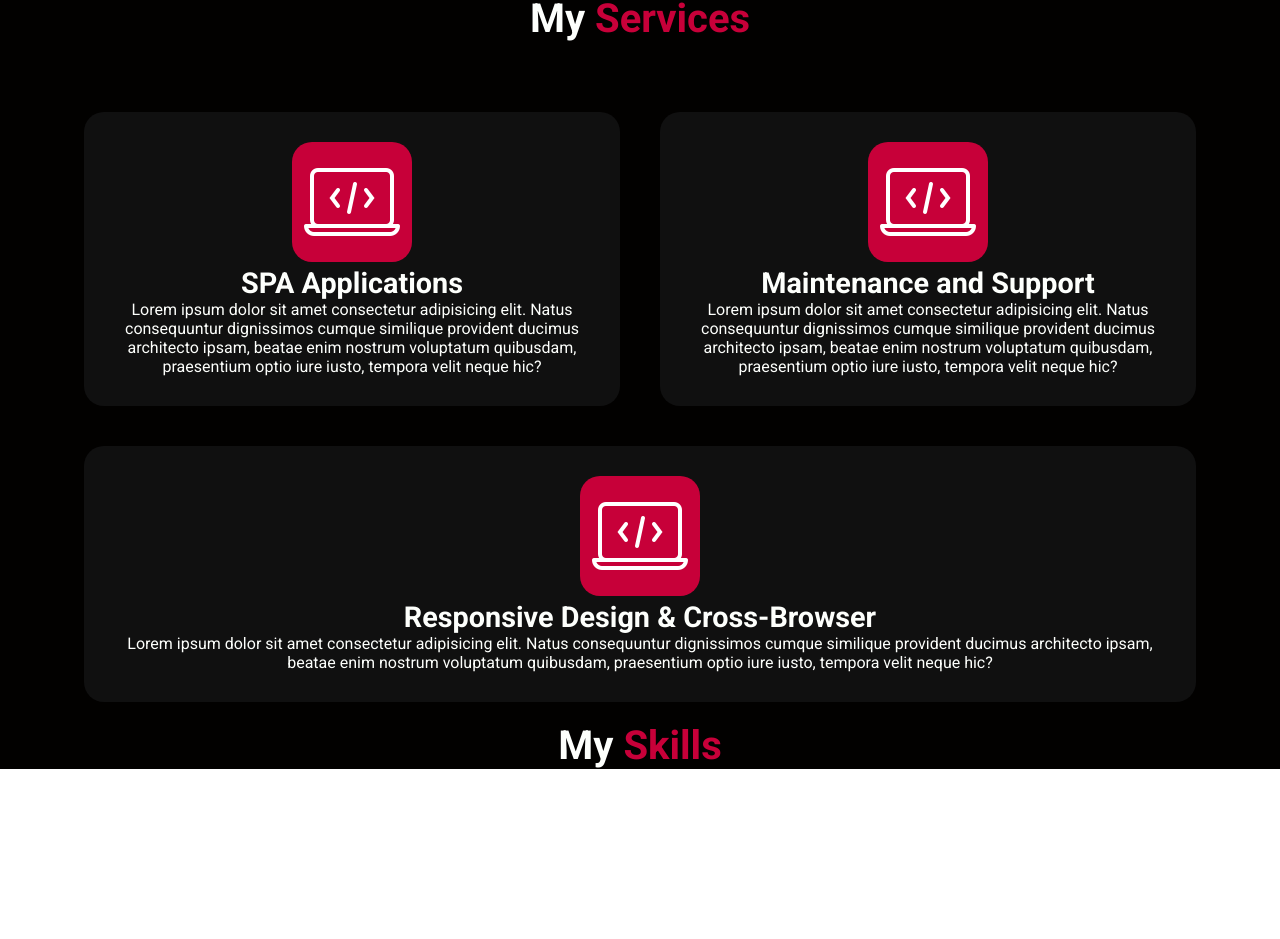
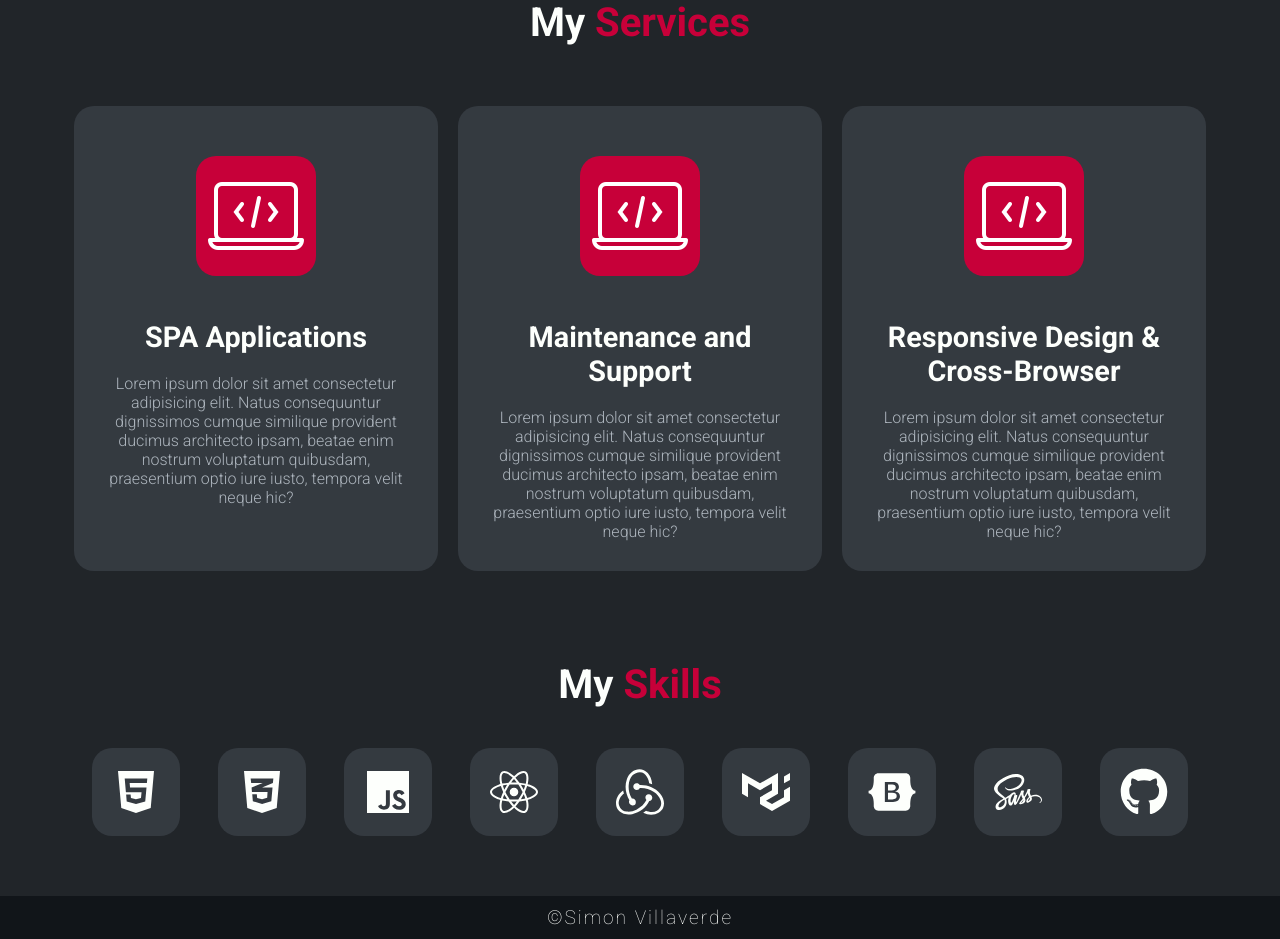
Before and after one commit to simonn435/pflio, a React (Create React App) app: page /about in a window 1280 px wide. Shown: the part 453-1392 px from the top of the page. Before the commit the page ends 1222 px from the top, so only its background shows below. Built offline with nearby package versions, Linux system fonts and the light colour scheme.

Commit message:
colors added

```diff
--- /dev/null
+++ b/src/components/Footer.js
@@ -0,0 +1,11 @@
+import React from "react";
+
+const Footer = () => {
+  return (
+    <footer className="footer">
+      <h4 className="footer__text">&copy;Simon Villaverde</h4>
+    </footer>
+  );
+};
+
+export default Footer;
--- a/src/index.css
+++ b/src/index.css
@@ -15,13 +15,15 @@ a {
 }
 
 :root {
-  --black: #020100;
-  --light-black: #101010;
+  --dark-black: #111519;
+  --black: #212529;
+  --light-black: #343a40;
+  --lighter-black: #495057;
+  --gray: #adb5bd;
   --red: #c70039;
   --blue: #235789;
   --yellow: #f1d302;
   --white: #fdfffc;
-  --gray: #c0c0c0;
 }
 
 .breaker {
@@ -142,7 +144,7 @@ a {
 
 .nav__brand {
   font-size: 1.5rem;
-  font-weight: 700;
+  font-weight: 100;
 }
 
 .navbar__inner {
@@ -316,6 +318,7 @@ a {
   width: fit-content;
   margin: auto;
   padding: 0 10px;
+  font-weight: 300;
 }
 
 .header__subtitle::before {
@@ -397,7 +400,8 @@ a {
 }
 
 .about__header h5 {
-  font-weight: 100;
+  font-weight: 300;
+  font-size: 1rem;
 }
 
 /* Content */
@@ -441,24 +445,106 @@ a {
   padding: 30px;
   border-radius: 20px;
   background: var(--light-black);
-  margin: 20px;
+  margin: 10px;
   overflow: hidden;
+}
+
+.services__subtitle {
+  margin: 20px 0;
+}
+
+.services__text {
+  font-weight: 300;
+  color: var(--gray);
 }
 
 .services__img {
   background: var(--red);
   border-radius: 20px;
+  box-shadow: 0 0 0 0 var(--red);
   padding: 10px;
-  box-shadow: 0 0 0 0 var(--red);
-  transition: box-shadow 0.4s ease;
+  transition: box-shadow 0.6s ease;
+  margin: 20px 0;
 }
 
 .services__card:hover .services__img {
-  box-shadow: 0 0 0 300px var(--red);
+  box-shadow: 0 0 0 400px var(--red);
 }
 
 /* Skills */
 
 .about__skills {
+  padding: 50px 0;
+}
+
+.about__skills h3 {
+  text-align: center;
+  margin: 30px 0;
+}
+
+.skills__container {
+  display: flex;
+  justify-content: space-evenly;
+  align-items: center;
+  flex-wrap: wrap;
+}
+
+.about__skills .skill {
+  font-size: 3rem;
+  background-color: var(--light-black);
+  display: flex;
+  justify-content: center;
+  align-items: center;
+  padding: 20px;
+  margin: 10px;
+  position: relative;
+  font-weight: 100;
+  border-radius: 20px;
+}
+
+.about__skills .skill::after {
+  content: attr(data-text);
+  position: absolute;
+  top: -20%;
+  left: 50%;
+  transform: translate(-50%, -50%);
+  background-color: var(--red);
+  border-radius: 10px;
+  font-size: 1rem;
+  padding: 5px 10px;
+  opacity: 0;
+  white-space: nowrap;
+  transition: opacity 0.3s ease;
+}
+
+.about__skills .skill::before {
+  content: "";
+  opacity: 0;
+  position: absolute;
+  top: 0%;
+  left: 50%;
+  border-left: 10px solid transparent;
+  border-right: 10px solid transparent;
+  border-top: 10px solid var(--red);
+  transform: translate(-50%, -50%);
+  transition: opacity 0.3s ease;
+}
+
+.about__skills .skill:hover::after,
+.about__skills .skill:hover::before {
+  opacity: 1;
+}
+
+/* Footer */
+
+.footer {
+  background-color: var(--dark-black);
   text-align: center;
 }
+
+.footer__text {
+  font-size: 1.2rem;
+  font-weight: 100;
+  letter-spacing: 2px;
+  padding: 10px 0;
+}
--- a/src/screens/Aboutpage.js
+++ b/src/screens/Aboutpage.js
@@ -1,7 +1,19 @@
 import React, { useEffect, useRef } from "react";
+import {
+  FaBootstrap,
+  FaCss3Alt,
+  FaGithub,
+  FaHtml5,
+  FaJs,
+  FaNodeJs,
+  FaReact,
+  FaSass,
+} from "react-icons/fa";
+import { SiMaterialUi, SiMongodb, SiRedux } from "react-icons/si";
 import cv from "../assets/CV.pdf";
 // import { FaCogs, FaDiceD6 } from "react-icons/fa";
 import descarga from "../assets/descarga.png";
+import Footer from "../components/Footer";
 
 const Aboutpage = () => {
   const ref = useRef(null);
@@ -25,6 +37,7 @@ const Aboutpage = () => {
   }, []);
 
   return (
+    <>
       <section className="about">
         <div className="about__inner">
           {/* Header */}
@@ -65,7 +78,9 @@ const Aboutpage = () => {
             <div className="services__cards-container">
               <div className="services__card">
                 <img className="services__img" src={descarga} alt="" />
-              <h4 className="section__subtitle">SPA Applications</h4>
+                <h4 className="section__subtitle services__subtitle">
+                  SPA Applications
+                </h4>
                 <p className="services__text">
                   Lorem ipsum dolor sit amet consectetur adipisicing elit. Natus
                   consequuntur dignissimos cumque similique provident ducimus
@@ -75,7 +90,9 @@ const Aboutpage = () => {
               </div>
               <div className="services__card">
                 <img className="services__img" src={descarga} alt="" />
-              <h4 className="section__subtitle">Maintenance and Support</h4>
+                <h4 className="section__subtitle services__subtitle">
+                  Maintenance and Support
+                </h4>
                 <p className="services__text">
                   Lorem ipsum dolor sit amet consectetur adipisicing elit. Natus
                   consequuntur dignissimos cumque similique provident ducimus
@@ -85,7 +102,7 @@ const Aboutpage = () => {
               </div>
               <div className="services__card">
                 <img className="services__img" src={descarga} alt="" />
-              <h4 className="section__subtitle">
+                <h4 className="section__subtitle services__subtitle">
                   Responsive Design & Cross-Browser
                 </h4>
                 <p className="services__text">
@@ -104,9 +121,42 @@ const Aboutpage = () => {
             <h3 className="section__title">
               My <span className="text__red">Skills</span>
             </h3>
+
+            <div className="skills__container">
+              <div className="skill" data-text="HTML">
+                <FaHtml5 />
+              </div>
+              <div className="skill" data-text="CSS">
+                <FaCss3Alt />
+              </div>
+              <div className="skill" data-text="Javascript">
+                <FaJs />
+              </div>
+              <div className="skill" data-text="React">
+                <FaReact />
+              </div>
+              <div className="skill" data-text="Redux">
+                <SiRedux />
+              </div>
+              <div className="skill" data-text="Material UI">
+                <SiMaterialUi />
+              </div>
+              <div className="skill" data-text="Bootstrap">
+                <FaBootstrap />
+              </div>
+              <div className="skill" data-text="Sass">
+                <FaSass />
+              </div>
+              <div className="skill" data-text="Github">
+                <FaGithub />
+              </div>
+            </div>
           </section>
         </div>
       </section>
+
+      <Footer />
+    </>
   );
 };
 
```
Lines whose indentation alone changed are shown as unchanged.
